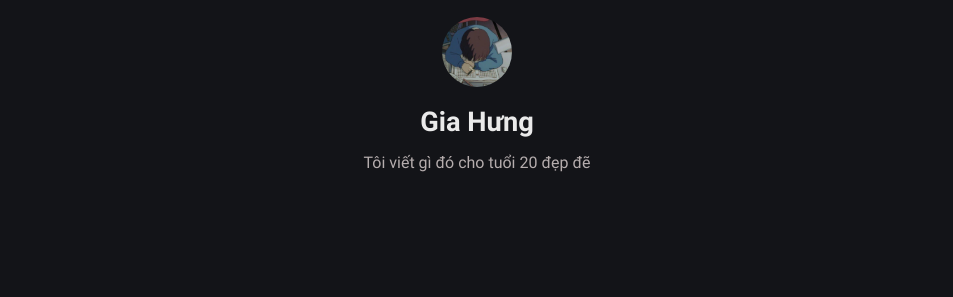
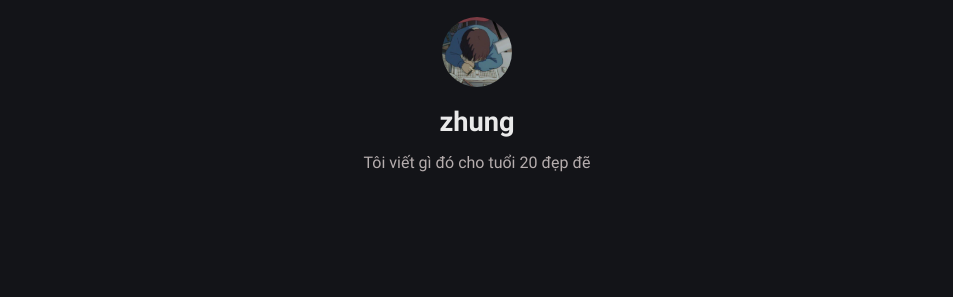
Before and after one commit to GoiliAce/my-blog, a Jekyll site: the page built from index.md, in a window 1280 px wide. Shown: the part 151-448 px from the top of the page, without its empty margins (163-1116 px from the left). Built offline with Jekyll 4.4.1, drawn with Linux system fonts in a browser that asks for light colours.

Commit message:
update all

```diff
--- a/_config.yml
+++ b/_config.yml
@@ -10,7 +10,7 @@ mode: dark # default theme "dark" | "light"
 
 # Profile settings
 author:
-  name: Gia Hưng # author name
+  name: zhung # author name
   bio: >- # tell to the world
     Tôi viết gì đó cho tuổi 20 đẹp đẽ
   username: username # general username
```
